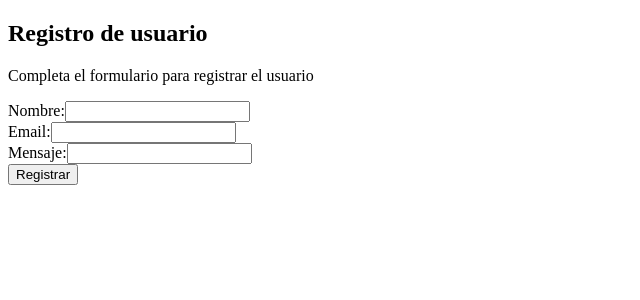
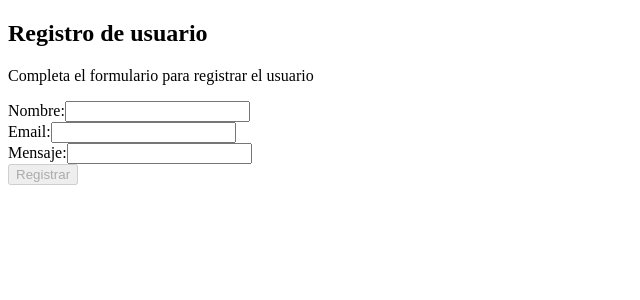
Before and after one commit to Carlosss8/Tareas-Angular-UTN.BA, an Angular app in the folder tarea-2/: page / in a window 1280 px wide. Shown: the top 300 px of the page, without its empty margins (0-640 px from the left). Built offline with nearby package versions, Linux system fonts and the light colour scheme.

Commit message:
Point 4 ✔️

```diff
--- a/tarea-2/src/app/registro/registro.html
+++ b/tarea-2/src/app/registro/registro.html
@@ -43,9 +43,17 @@
         <p>Mensaje invalido</p>
         }
         <br>
-        <button type="submit">Registrar</button>
+        <button [disabled]="form.invalid" type="submit">Registrar</button>
     </form>
     @if (formEnviado) {
     <p>¡Formulario enviado con éxito!</p>
     }
+
+    <ul>
+        @for (usuario of usuarios; track usuario.email) {
+        <li>{{usuario.nombre}}</li>
+        <li>{{usuario.email}}</li>
+        }
+    </ul>
+
 </div>
--- a/tarea-2/src/app/registro/registro.ts
+++ b/tarea-2/src/app/registro/registro.ts
@@ -39,6 +39,7 @@ export class Registro {
       this.usuarios.push(this.form.value);
       this.form.reset();
       this.formEnviado = true;
+      console.log(this.usuarios)
     } else {
       this.form.markAllAsTouched();
     }
```
